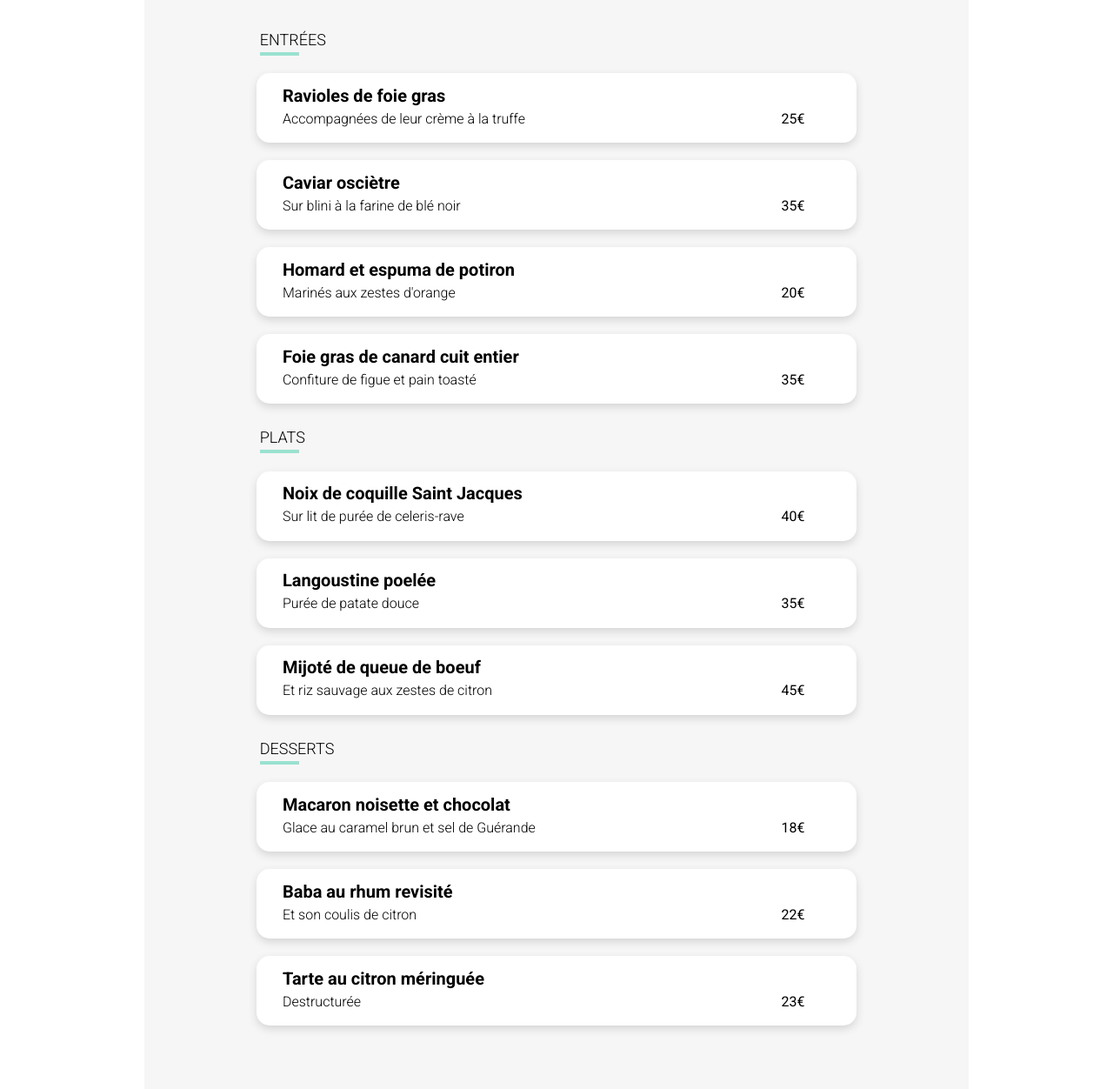
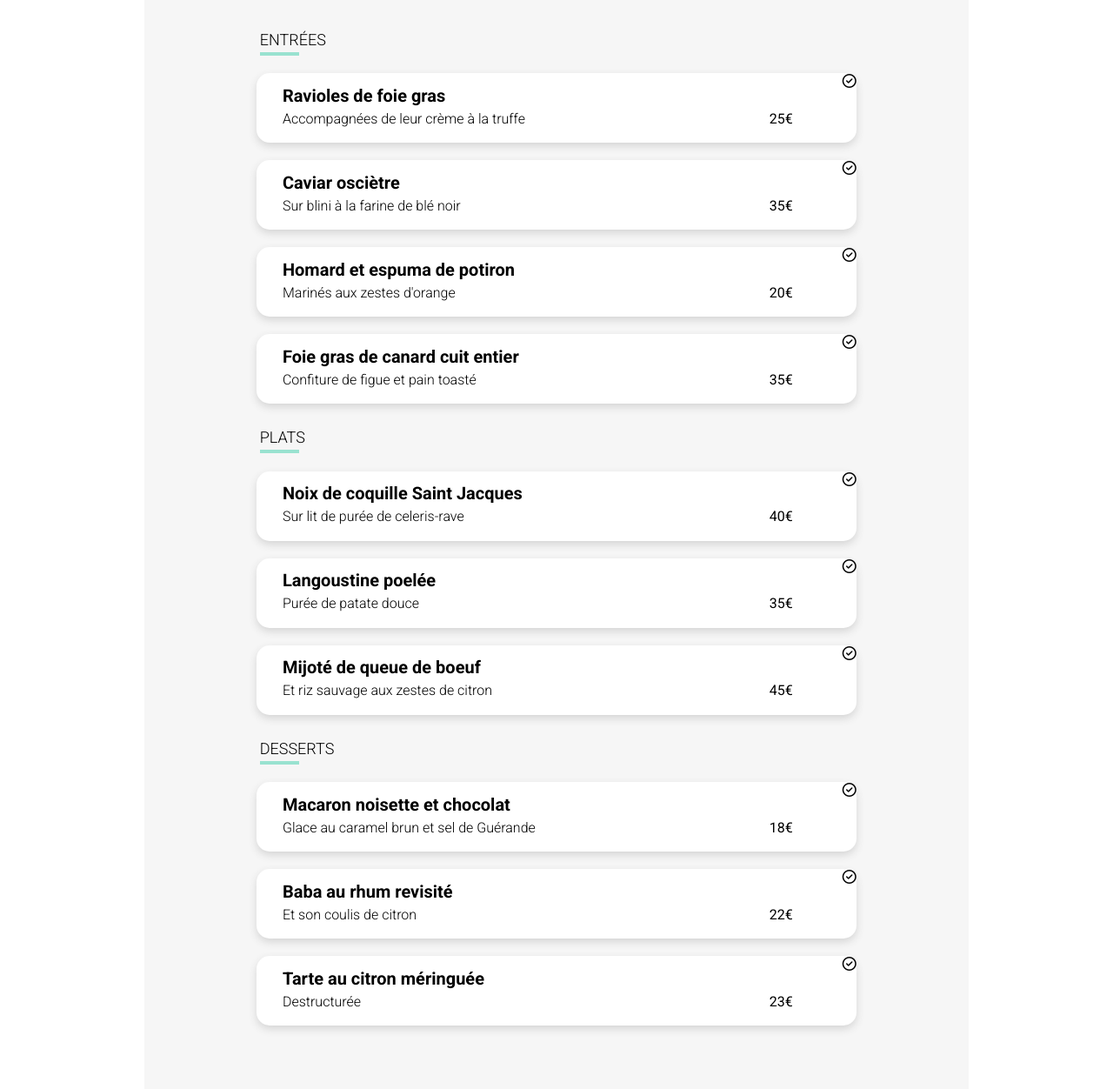
Before and after one commit to Valerie2a/OpenclassroomsProject, a plain HTML site: page lanoteenchantee.html in a window 1280 px wide. Shown: the part 348-1600 px from the top of the page at 87% size. Drawn offline with Linux system fonts and the light colour scheme; a web font is replaced by a local one.

Commit message:
Ajout html pour animation sur menu

```diff
--- a/lanoteenchantee.html
+++ b/lanoteenchantee.html
@@ -41,6 +41,9 @@
                             <p>25€</p>
                         </div>
                     </div>
+                        <div class="menu__cards--slide">
+                            <i class="fa-regular fa-circle-check"></i>
+                        </div>
                 </div>
                 <div class="menu__cards">
                     <div class="menu__cards--info">
@@ -52,6 +55,9 @@
                             <p>35€</p>
                         </div>
                     </div>
+                        <div class="menu__cards--slide">
+                            <i class="fa-regular fa-circle-check"></i>
+                        </div>
                 </div>
                 <div class="menu__cards">
                     <div class="menu__cards--info">
@@ -63,6 +69,9 @@
                             <p>20€</p>
                         </div>
                     </div>
+                    <div class="menu__cards--slide">
+                        <i class="fa-regular fa-circle-check"></i>
+                    </div>
                 </div>
                 <div class="menu__cards">
                     <div class="menu__cards--info">
@@ -73,6 +82,9 @@
                         <div class="menu__cards--price">
                             <p>35€</p>
                         </div>
+                    </div>
+                    <div class="menu__cards--slide">
+                        <i class="fa-regular fa-circle-check"></i>
                     </div>
                 </div>
         </nav>
@@ -90,6 +102,9 @@
                         <p>40€</p>
                     </div>
                 </div>
+                <div class="menu__cards--slide">
+                    <i class="fa-regular fa-circle-check"></i>
+                </div>
             </div>
             <div class="menu__cards">
                 <div class="menu__cards--info">
@@ -101,6 +116,9 @@
                         <p>35€</p>
                     </div>
                 </div>
+                <div class="menu__cards--slide">
+                    <i class="fa-regular fa-circle-check"></i>
+                </div>
             </div>
             <div class="menu__cards">
                 <div class="menu__cards--info">
@@ -111,6 +129,9 @@
                     <div class="menu__cards--price">
                         <p>45€</p>
                     </div>
+                </div>
+                <div class="menu__cards--slide">
+                    <i class="fa-regular fa-circle-check"></i>
                 </div>
             </div>
         </nav>
@@ -128,6 +149,9 @@
                         <p>18€</p>
                     </div>
                 </div>
+                <div class="menu__cards--slide">
+                    <i class="fa-regular fa-circle-check"></i>
+                </div>
             </div>
             <div class="menu__cards">
                 <div class="menu__cards--info">
@@ -139,6 +163,9 @@
                         <p>22€</p>
                     </div>
                 </div>
+                <div class="menu__cards--slide">
+                    <i class="fa-regular fa-circle-check"></i>
+                </div>
             </div>
             <div class="menu__cards">
                 <div class="menu__cards--info">
@@ -149,6 +176,9 @@
                     <div class="menu__cards--price">
                         <p>23€</p>
                     </div>
+                </div>
+                <div class="menu__cards--slide">
+                    <i class="fa-regular fa-circle-check"></i>
                 </div>
             </div>
         </nav>
```
Also changed, not shown: alafrancaise.html (+27 -0 lines), index.html (+8 -8 lines), lapalettedugout.html (+27 -0 lines), ledelicedessens.html (+27 -0 lines).
